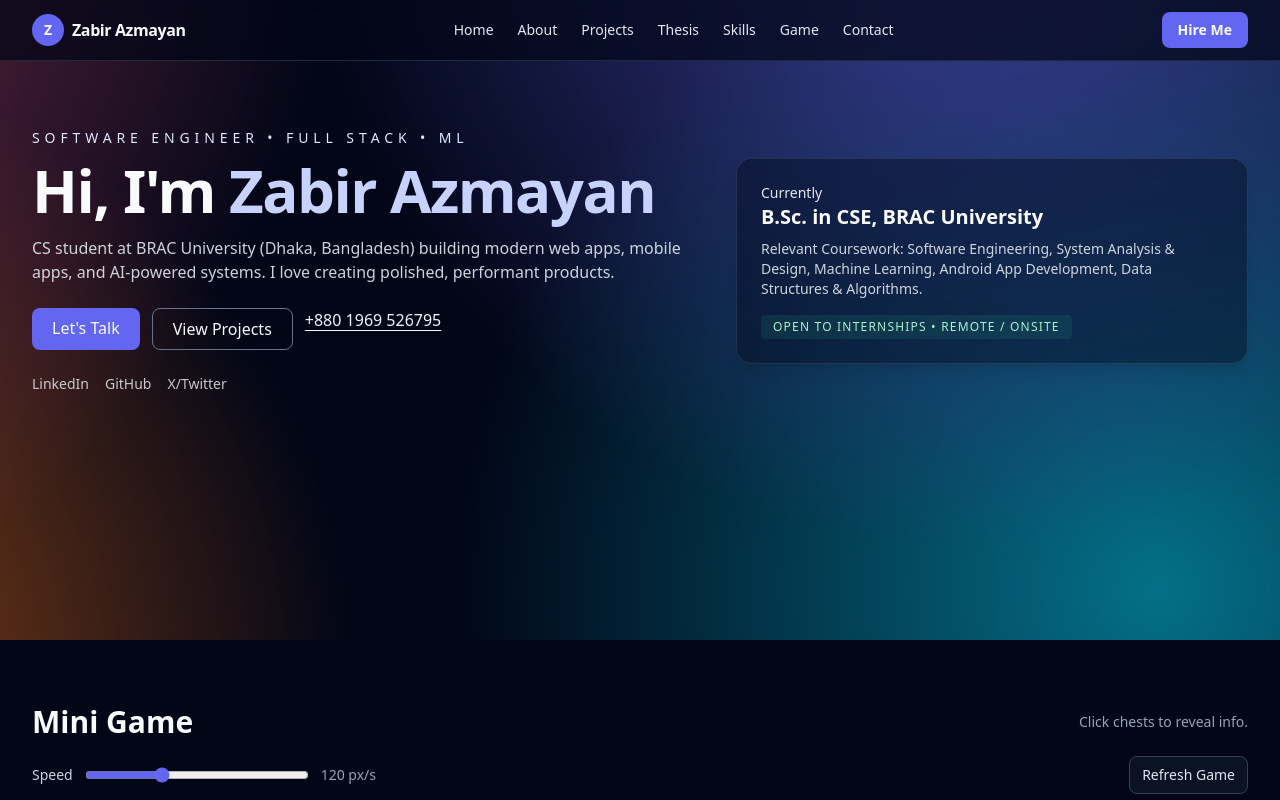
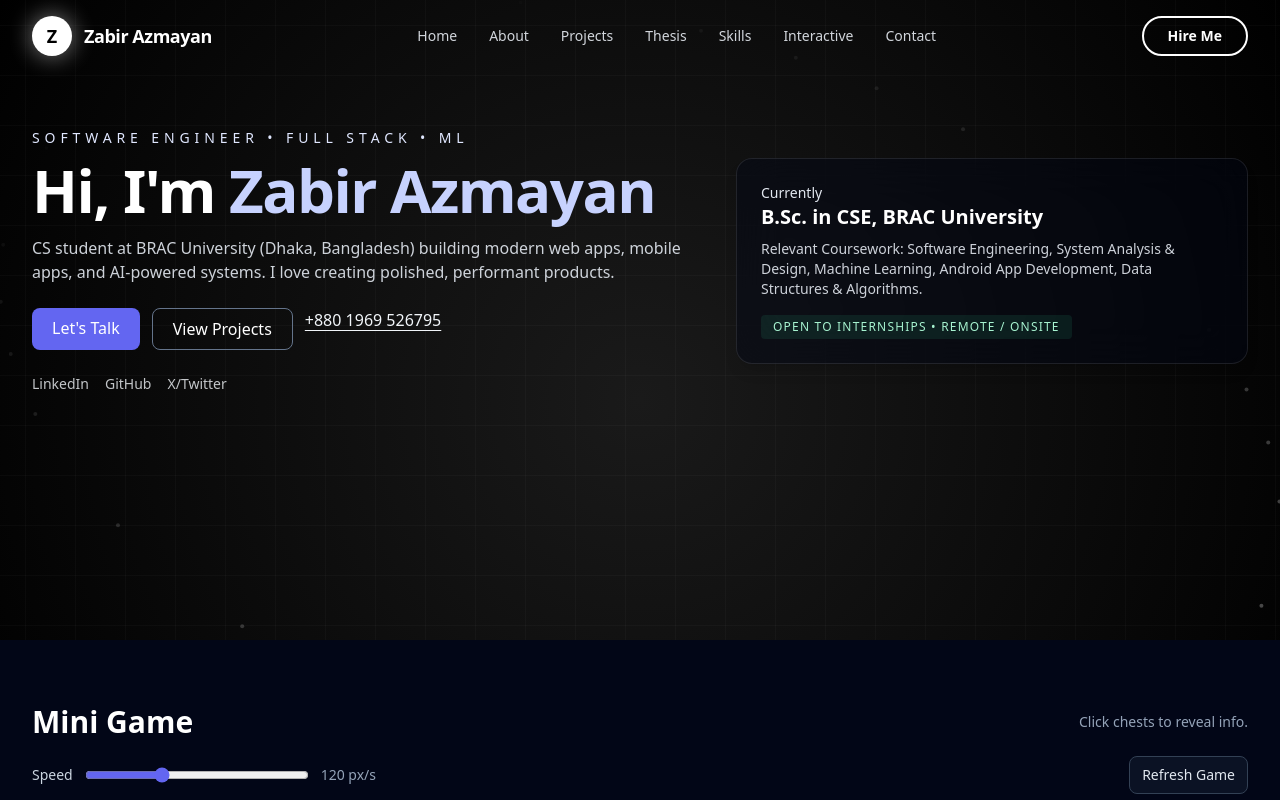
Before and after one commit to wackademia/Portfolio, a Next.js app: page / in a window 1280 px wide. Shown: the top 800 px of the page. Built offline with nearby package versions, Linux system fonts and the light colour scheme.

Commit message:
auto-commit for e6fc90bb-5773-48bd-8200-e227f4ceb548

```diff
--- a/app/(components)/AnimatedBg.jsx
+++ b/app/(components)/AnimatedBg.jsx
@@ -1,7 +1,80 @@
+'use client';
+import { useEffect, useRef } from 'react';
+
 export default function AnimatedBg() {
+  const canvasRef = useRef(null);
+
+  useEffect(() => {
+    const canvas = canvasRef.current;
+    if (!canvas) return;
+
+    const ctx = canvas.getContext('2d');
+    let animationFrameId;
+    let gridOffset = 0;
+
+    const resizeCanvas = () => {
+      canvas.width = window.innerWidth;
+      canvas.height = window.innerHeight;
+    };
+
+    resizeCanvas();
+    window.addEventListener('resize', resizeCanvas);
+
+    const drawGrid = () => {
+      ctx.clearRect(0, 0, canvas.width, canvas.height);
+
+      // Draw animated grid
+      ctx.strokeStyle = 'rgba(255, 255, 255, 0.03)';
+      ctx.lineWidth = 1;
+
+      const gridSize = 50;
+      const offset = gridOffset % gridSize;
+
+      // Vertical lines
+      for (let x = -offset; x < canvas.width + gridSize; x += gridSize) {
+        ctx.beginPath();
+        ctx.moveTo(x, 0);
+        ctx.lineTo(x, canvas.height);
+        ctx.stroke();
+      }
+
+      // Horizontal lines
+      for (let y = -offset; y < canvas.height + gridSize; y += gridSize) {
+        ctx.beginPath();
+        ctx.moveTo(0, y);
+        ctx.lineTo(canvas.width, y);
+        ctx.stroke();
+      }
+
+      // Draw some random bright dots
+      for (let i = 0; i < 30; i++) {
+        const x = (Math.sin(Date.now() / 2000 + i) * canvas.width / 2) + canvas.width / 2;
+        const y = (Math.cos(Date.now() / 3000 + i) * canvas.height / 2) + canvas.height / 2;
+        const opacity = (Math.sin(Date.now() / 1000 + i) + 1) / 2 * 0.3;
+
+        ctx.fillStyle = `rgba(255, 255, 255, ${opacity})`;
+        ctx.beginPath();
+        ctx.arc(x, y, 2, 0, Math.PI * 2);
+        ctx.fill();
+      }
+
+      gridOffset += 0.2;
+      animationFrameId = requestAnimationFrame(drawGrid);
+    };
+
+    drawGrid();
+
+    return () => {
+      window.removeEventListener('resize', resizeCanvas);
+      cancelAnimationFrame(animationFrameId);
+    };
+  }, []);
+
   return (
-    <div
-      className="absolute inset-0 -z-10 bg-[radial-gradient(circle_at_0%_0%,#ff5b84_0%,rgba(15,23,42,0)_40%),radial-gradient(circle_at_80%_0%,#6366f1_0%,rgba(15,23,42,0)_40%),radial-gradient(circle_at_10%_90%,#f97316_0%,rgba(15,23,42,0)_35%),radial-gradient(circle_at_90%_80%,#06b6d4_0%,rgba(15,23,42,0)_40%)] bg-[length:140%_140%] animate-gradient-move opacity-60"
-    ></div>
+    <canvas
+      ref={canvasRef}
+      className="absolute inset-0 -z-10"
+      style={{ background: 'radial-gradient(circle at 50% 50%, #1a1a1a 0%, #000000 100%)' }}
+    />
   );
 }
--- a/app/(components)/Navbar.jsx
+++ b/app/(components)/Navbar.jsx
@@ -1,57 +1,143 @@
+'use client';
+import { useState, useEffect } from 'react';
+import { motion, AnimatePresence } from 'framer-motion';
+
 export default function Navbar() {
+  const [scrolled, setScrolled] = useState(false);
+  const [mobileMenuOpen, setMobileMenuOpen] = useState(false);
+
+  useEffect(() => {
+    const handleScroll = () => {
+      setScrolled(window.scrollY > 20);
+    };
+    window.addEventListener('scroll', handleScroll);
+    return () => window.removeEventListener('scroll', handleScroll);
+  }, []);
+
   const links = [
-    { href: "#home", label: "Home" },
-    { href: "#about", label: "About" },
-    { href: "#projects", label: "Projects" },
-    { href: "#thesis", label: "Thesis" },
-    { href: "#skills", label: "Skills" },
-    { href: "#game", label: "Game" },
-    { href: "#contact", label: "Contact" },
+    { href: '#home', label: 'Home' },
+    { href: '#about', label: 'About' },
+    { href: '#projects', label: 'Projects' },
+    { href: '#thesis', label: 'Thesis' },
+    { href: '#skills', label: 'Skills' },
+    { href: '#interactive', label: 'Interactive' },
+    { href: '#contact', label: 'Contact' },
   ];
+
   return (
-    <header className="fixed top-0 left-0 right-0 z-50 bg-slate-950/70 backdrop-blur border-b border-slate-800">
-      <nav className="section-container flex items-center justify-between py-3">
-        <a href="#home" className="flex items-center gap-2">
-          <div className="h-8 w-8 rounded-full bg-indigo-500 flex items-center justify-center text-sm font-bold">
+    <motion.header
+      initial={{ y: -100 }}
+      animate={{ y: 0 }}
+      transition={{ duration: 0.6, ease: 'easeOut' }}
+      className={`fixed top-0 left-0 right-0 z-50 transition-all duration-300 ${
+        scrolled
+          ? 'bg-black/80 backdrop-blur-xl border-b border-white/10'
+          : 'bg-transparent'
+      }`}
+    >
+      <nav className="section-container flex items-center justify-between py-4">
+        <motion.a
+          href="#home"
+          className="flex items-center gap-3 group"
+          whileHover={{ scale: 1.05 }}
+          whileTap={{ scale: 0.95 }}
+        >
+          <div className="relative">
+            <div className="h-10 w-10 rounded-full bg-white flex items-center justify-center text-black font-bold text-lg relative z-10">
               Z
             </div>
-          <span className="font-semibold tracking-tight">Zabir Azmayan</span>
-        </a>
-        <div className="hidden md:flex gap-6 text-sm text-slate-200">
-          {links.map((item) => (
-            <a key={item.href} href={item.href} className="hover:text-indigo-200 transition-colors">
+            <div className="absolute inset-0 rounded-full bg-white blur-md opacity-50 group-hover:opacity-100 transition-opacity"></div>
+          </div>
+          <span className="font-bold tracking-tight text-lg hidden sm:block">Zabir Azmayan</span>
+        </motion.a>
+
+        {/* Desktop Menu */}
+        <div className="hidden md:flex gap-8 text-sm">
+          {links.map((item, index) => (
+            <motion.a
+              key={item.href}
+              href={item.href}
+              initial={{ opacity: 0, y: -20 }}
+              animate={{ opacity: 1, y: 0 }}
+              transition={{ delay: index * 0.1, duration: 0.4 }}
+              className="text-gray-300 hover:text-white transition-colors relative group"
+            >
               {item.label}
-            </a>
+              <span className="absolute -bottom-1 left-0 w-0 h-0.5 bg-white transition-all duration-300 group-hover:w-full"></span>
+            </motion.a>
           ))}
         </div>
-        <a
+
+        <motion.a
           href="mailto:zabirazmyan53@gmail.com"
-          className="hidden md:inline-flex bg-indigo-500 hover:bg-indigo-400 text-sm font-semibold px-4 py-2 rounded-lg"
+          initial={{ opacity: 0 }}
+          animate={{ opacity: 1 }}
+          transition={{ delay: 0.8 }}
+          whileHover={{ scale: 1.05, backgroundColor: '#ffffff', color: '#000000' }}
+          whileTap={{ scale: 0.95 }}
+          className="hidden md:inline-flex bg-transparent border-2 border-white text-white text-sm font-semibold px-6 py-2 rounded-full transition-all duration-300"
         >
           Hire Me
-        </a>
+        </motion.a>
 
-        {/* Mobile menu */}
-        <details className="md:hidden relative">
-          <summary className="list-none inline-flex items-center gap-2 px-3 py-2 text-sm rounded-lg border border-slate-700 bg-slate-900/60 text-slate-200">
-            Menu
-            <span className="i-heroicons-bars-3 w-4 h-4" aria-hidden></span>
-          </summary>
-          <div className="absolute right-0 mt-2 w-48 rounded-xl border border-slate-800 bg-slate-900/90 backdrop-blur p-3 space-y-2 shadow-xl">
-            {links.map((item) => (
-              <a key={item.href} href={item.href} className="block text-sm text-slate-200 hover:text-indigo-200">
+        {/* Mobile Menu Button */}
+        <button
+          onClick={() => setMobileMenuOpen(!mobileMenuOpen)}
+          className="md:hidden relative z-50 w-10 h-10 flex flex-col items-center justify-center gap-1.5"
+          aria-label="Toggle menu"
+        >
+          <motion.span
+            animate={mobileMenuOpen ? { rotate: 45, y: 6 } : { rotate: 0, y: 0 }}
+            className="w-6 h-0.5 bg-white transition-all"
+          />
+          <motion.span
+            animate={mobileMenuOpen ? { opacity: 0 } : { opacity: 1 }}
+            className="w-6 h-0.5 bg-white transition-all"
+          />
+          <motion.span
+            animate={mobileMenuOpen ? { rotate: -45, y: -6 } : { rotate: 0, y: 0 }}
+            className="w-6 h-0.5 bg-white transition-all"
+          />
+        </button>
+      </nav>
+
+      {/* Mobile Menu */}
+      <AnimatePresence>
+        {mobileMenuOpen && (
+          <motion.div
+            initial={{ opacity: 0, height: 0 }}
+            animate={{ opacity: 1, height: 'auto' }}
+            exit={{ opacity: 0, height: 0 }}
+            transition={{ duration: 0.3 }}
+            className="md:hidden bg-black border-t border-white/10"
+          >
+            <div className="section-container py-6 space-y-4">
+              {links.map((item, index) => (
+                <motion.a
+                  key={item.href}
+                  href={item.href}
+                  initial={{ opacity: 0, x: -20 }}
+                  animate={{ opacity: 1, x: 0 }}
+                  transition={{ delay: index * 0.05 }}
+                  onClick={() => setMobileMenuOpen(false)}
+                  className="block text-gray-300 hover:text-white transition-colors text-lg"
+                >
                   {item.label}
-              </a>
+                </motion.a>
               ))}
-            <a
+              <motion.a
                 href="mailto:zabirazmyan53@gmail.com"
-              className="block bg-indigo-500 hover:bg-indigo-400 text-sm font-semibold px-3 py-2 rounded-lg text-center"
+                initial={{ opacity: 0, x: -20 }}
+                animate={{ opacity: 1, x: 0 }}
+                transition={{ delay: links.length * 0.05 }}
+                className="inline-block bg-white text-black text-sm font-semibold px-6 py-3 rounded-full mt-4"
               >
                 Hire Me
-            </a>
+              </motion.a>
             </div>
-        </details>
-      </nav>
-    </header>
+          </motion.div>
+        )}
+      </AnimatePresence>
+    </motion.header>
   );
 }
--- a/app/globals.css
+++ b/app/globals.css
@@ -2,33 +2,112 @@
 @tailwind components;
 @tailwind utilities;
 
+* {
+  scroll-behavior: smooth;
+}
+
 body {
-  @apply bg-slate-950 text-slate-50 antialiased;
+  @apply bg-black text-white antialiased;
+  overflow-x: hidden;
 }
 
 .section-container {
   @apply w-full max-w-6xl xl:max-w-7xl 2xl:max-w-[88rem] mx-auto px-4 sm:px-5 md:px-6 lg:px-8;
 }
 
-/* Game effects */
-.explosion-burst {
-  width: 20px;
-  height: 20px;
-  border-radius: 9999px;
-  background: radial-gradient(circle at center, rgba(248,113,113,0.9), rgba(217,70,239,0.8), rgba(59,130,246,0.5), rgba(15,23,42,0));
-  animation: burst 480ms ease-out forwards;
-  filter: blur(2px);
+/* Particle animation */
+@keyframes particle-float {
+  0%, 100% { transform: translate(0, 0); }
+  25% { transform: translate(10px, -10px); }
+  50% { transform: translate(-5px, 5px); }
+  75% { transform: translate(-10px, -5px); }
 }
 
-@keyframes burst {
-  0% { transform: scale(0.2); opacity: 0.9; }
-  60% { transform: scale(2.0); opacity: 0.6; }
-  100% { transform: scale(3.2); opacity: 0; }
+.particle-float {
+  animation: particle-float 20s ease-in-out infinite;
 }
 
-@keyframes fadeIn {
-  from { opacity: 0; transform: translateY(4px); }
-  to { opacity: 1; transform: translateY(0); }
+/* Glitch effect */
+@keyframes glitch {
+  0% { transform: translate(0); }
+  20% { transform: translate(-2px, 2px); }
+  40% { transform: translate(-2px, -2px); }
+  60% { transform: translate(2px, 2px); }
+  80% { transform: translate(2px, -2px); }
+  100% { transform: translate(0); }
 }
 
-.animate-fade-in { animation: fadeIn 280ms ease-out both; }
+.glitch {
+  animation: glitch 0.3s linear;
+}
+
+/* Gradient text */
+.gradient-text {
+  background: linear-gradient(90deg, #ffffff 0%, #666666 50%, #ffffff 100%);
+  background-size: 200% auto;
+  -webkit-background-clip: text;
+  background-clip: text;
+  -webkit-text-fill-color: transparent;
+  animation: gradient-shift 3s linear infinite;
+}
+
+@keyframes gradient-shift {
+  0% { background-position: 0% center; }
+  100% { background-position: 200% center; }
+}
+
+/* Reveal animation */
+@keyframes reveal {
+  from {
+    opacity: 0;
+    transform: translateY(30px);
+  }
+  to {
+    opacity: 1;
+    transform: translateY(0);
+  }
+}
+
+.reveal {
+  animation: reveal 0.8s ease-out forwards;
+}
+
+/* Scan line effect */
+.scan-line {
+  position: relative;
+  overflow: hidden;
+}
+
+.scan-line::after {
+  content: '';
+  position: absolute;
+  top: 0;
+  left: -100%;
+  width: 100%;
+  height: 2px;
+  background: linear-gradient(90deg, transparent, #ffffff, transparent);
+  animation: scan 3s linear infinite;
+}
+
+@keyframes scan {
+  0% { left: -100%; }
+  100% { left: 100%; }
+}
+
+/* Custom scrollbar */
+::-webkit-scrollbar {
+  width: 8px;
+}
+
+::-webkit-scrollbar-track {
+  background: #000000;
+}
+
+::-webkit-scrollbar-thumb {
+  background: #333333;
+  border-radius: 4px;
+}
+
+::-webkit-scrollbar-thumb:hover {
+  background: #666666;
+}
```
Lines whose indentation alone changed are shown as unchanged.
